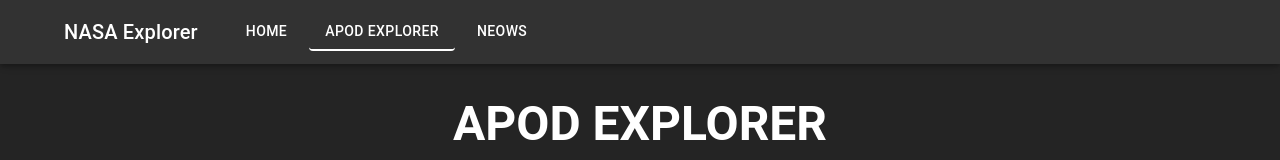
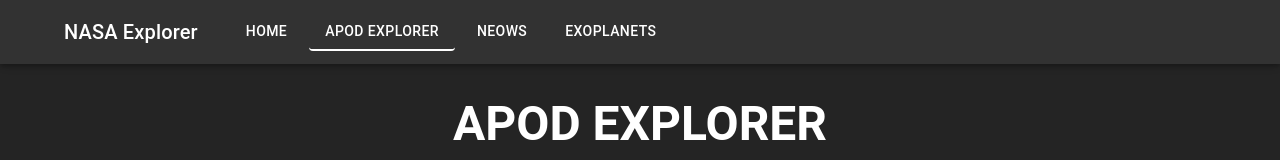
Before and after one commit to josejesusgarciajr/NASA, a React (Vite) app: page /apod-explorer in a window 1280 px wide. Shown: the top 160 px of the page. Built offline with nearby package versions, Linux system fonts and the light colour scheme; no server answers; some icons are missing.

Commit message:
Exoplanets Tab: Empty Page

```diff
--- a/src/App.tsx
+++ b/src/App.tsx
@@ -15,6 +15,7 @@ function App() {
           <Route path="/" element={<Home />} />
           <Route path="/apod-explorer" element={<APODExplorer />} />
           <Route path="/neows" element={<NEOWS />} />
+          <Route path="/exoplanets" />
         </Routes>
       </Box>
     </>
--- a/src/components/NavBar.tsx
+++ b/src/components/NavBar.tsx
@@ -42,7 +42,6 @@ export const NavBar =() => {
   const navigate = useNavigate();
 
   function handleRocketLaunch() {
-    console.log(location.pathname);
     if (location.pathname === '/apod-explorer') {
       navigate('/apod-explorer?random=true');
     }
@@ -79,6 +78,7 @@ export const NavBar =() => {
           <NavButton to="/" end>Home</NavButton>
           <NavButton to="/apod-explorer">APOD Explorer</NavButton>
           <NavButton to='/neows'>NEOWS</NavButton>
+          <NavButton to="/exoplanets">Exoplanets</NavButton>
         </Box>
       </Toolbar>
     </AppBar>
```
